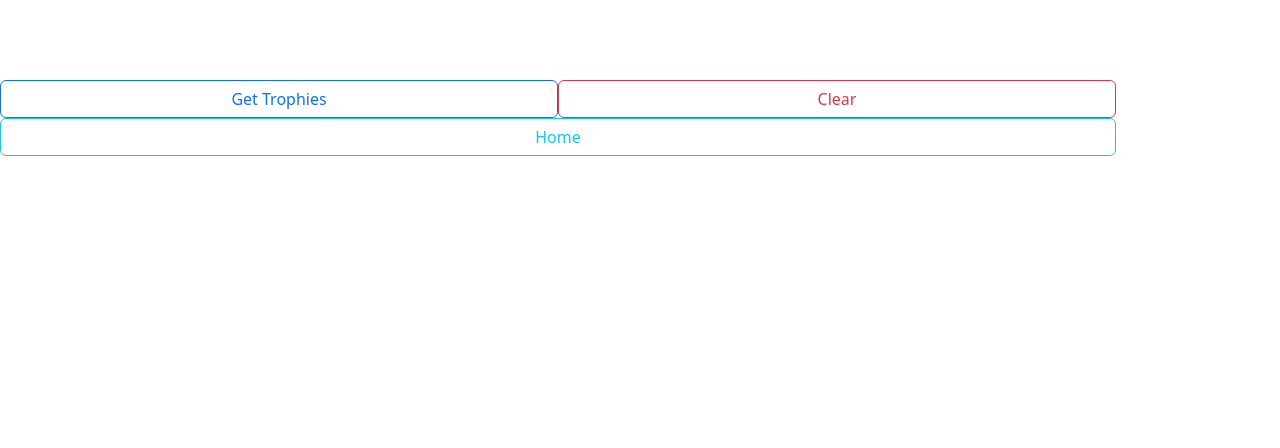
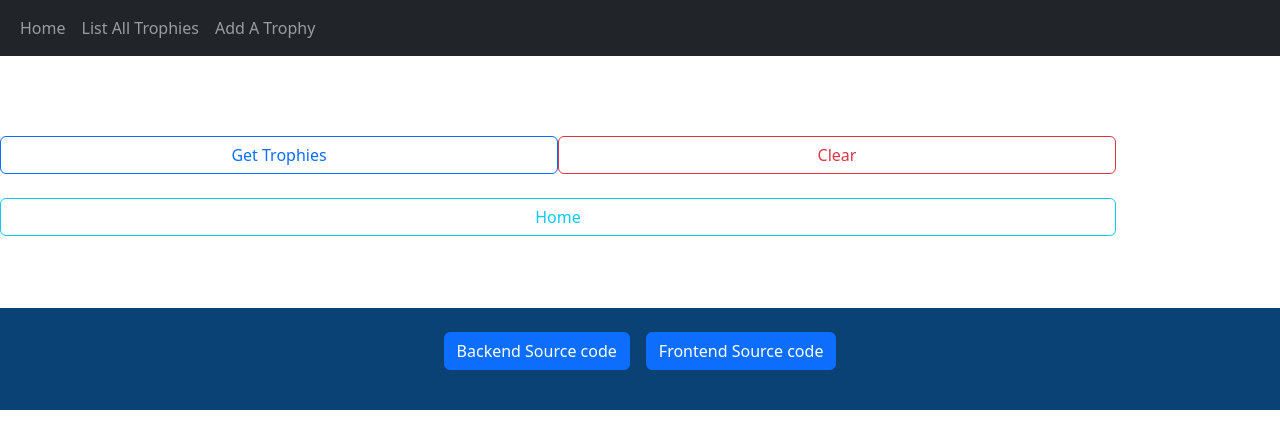
Before and after one commit to fesb-distributed-systems-2024/AntonioBalic-lab-08, a plain HTML site: page list-all-trophies.html in a window 1280 px wide. Drawn offline with nearby package versions, Linux system fonts and the light colour scheme.

Commit message:
Added navbar and footer

```diff
--- a/assets/css/write-new-trophy.css
+++ b/assets/css/write-new-trophy.css
@@ -9,9 +9,3 @@
     display: flex;
     flex-direction: row;
 }
-
-.center {
-    margin: auto;
-    width: 50%;
-    padding: 10px;
-  }
--- a/list-all-trophies.html
+++ b/list-all-trophies.html
@@ -1,25 +1,66 @@
 <!DOCTYPE html>
 <html>
     <head>
-        <title>EasyMail</title>
+        <title>EasyTrophy</title>
 
         <link href="https://cdn.jsdelivr.net/npm/bootstrap@5.3.3/dist/css/bootstrap.min.css" rel="stylesheet">
 
     </head>
-    <body>
+    <body class="d-flex flex-column">
         <script src="/assets/js/list-all-trophies.js" type="module" defer></script>
 
-        <div class="container-xl pt-5 pb-3">
-            <table id="trophy-table" class="table table-dark table-hover rounded" >
-                <!-- TABLE DATA -->
-                <!-- To be added by JavaScript -->
-            </table>
+        <nav class="navbar navbar-expand-sm bg-dark navbar-dark">
+            <div class="container-fluid">
+                <ul class="navbar-nav">
+                    <li class="nav-item">
+                        <a class="nav-link" href="index.html">
+                            Home
+                        </a>
+                    </li>
+                    <li class="nav-item">
+                        <a class="nav-link" href="list-all-trophies.html">
+                            List All Trophies
+                        </a>
+                    </li>
+                    <li class="nav-item">
+                        <a class="nav-link" href="write-new-trophy.html">
+                            Add A Trophy
+                        </a>
+                    </li>
+                </ul>
+            </div>
+        </nav>
+
+        <div>
+            <div class="container-xl pt-5 pb-3">
+                <table id="trophy-table" class="table table-dark table-hover" >
+                    <!-- TABLE DATA -->
+                    <!-- To be added by JavaScript -->
+                </table>
+            </div>
+            <div class="container-sm row mb-5" >
+                <button type="button" id="get-all-trophies-button" class="btn btn-outline-primary col w-50 mb-4">Get Trophies</button>
+                <button type="button" id="clear-all-trophies-button" class="btn btn-outline-danger col mb-4">Clear</button>
+                <button type="button" id="home-button" class="btn btn-outline-info mb-4">Home</button>
+            </div>
         </div>
-        <div class="container-sm row" >
-            <button type="button" id="get-all-trophies-button" class="btn btn-outline-primary col">Get Trophies</button>
-            <button type="button" id="clear-all-trophies-button" class="btn btn-outline-danger col">Clear</button>
-            <button type="button" id="home-button" class="btn btn-outline-info">Home</button>
-        </div>
+
+        <footer class="text-center text-white mb-10" style="background-color: #0a4275;">
+            <div class="container p-4">
+                <section class="">
+                    <p class="d-flex justify-content-center align-items-center">
+                        <span class="me-3">
+                            <a href="https://github.com/fesb-distributed-systems-2024/AntonioBalic-lab-07" class="btn btn-primary" target="_blank" rel="noopener noreferrer">
+                                Backend Source code
+                            </a>
+                        </span>
+                        <a href="https://github.com/fesb-distributed-systems-2024/AntonioBalic-lab-08" class="btn btn-primary" target="_blank" rel="noopener noreferrer">
+                            Frontend Source code
+                        </a>
+                    </p>
+                </section>
+            </div>
+        </footer>
 
         <script src="https://cdn.jsdelivr.net/npm/bootstrap@5.3.3/dist/js/bootstrap.bundle.min.js"></script>
     </body>
```
Also changed, not shown: index.html (+41 -8 lines), write-new-trophy.html (+43 -3 lines), 1 other file.
